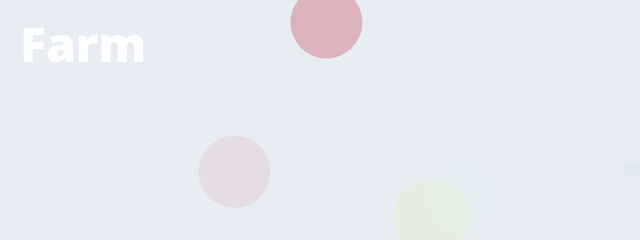
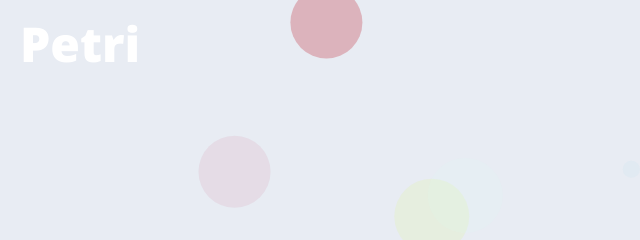
Before and after one commit to rolyatmax/farm, a website: page index.html in a window 1280 px wide. Shown: the top 240 px of the page, 0-640 px from the left. Drawn offline with nearby package versions, Linux system fonts and the light colour scheme.

Commit message:
you are petri now

```diff
--- a/index.html
+++ b/index.html
@@ -2,7 +2,7 @@
 <html>
 <head>
     <meta charset="utf-8">
-    <title>Farm</title>
+    <title>Petri</title>
     <link href='https://fonts.googleapis.com/css?family=Open+Sans:400,800' rel='stylesheet' type='text/css'>
     <link rel="stylesheet" href="css/reset.css">
     <link rel="stylesheet" href="css/style.css">
@@ -10,10 +10,10 @@
 </head>
 <body>
     <div id="wrapper">
-        <header><h1>Farm</h1></header>
+        <header><h1>Petri</h1></header>
     </div>
     <script src="bundle.js"></script>
-    <!-- <script>
+    <script>
         var _gaq = _gaq || [];
         _gaq.push(['_setAccount', 'UA-36884625-1']);
         _gaq.push(['_trackPageview']);
@@ -23,6 +23,6 @@
             ga.src = ('https:' == document.location.protocol ? 'https://ssl' : 'http://www') + '.google-analytics.com/ga.js';
             var s = document.getElementsByTagName('script')[0]; s.parentNode.insertBefore(ga, s);
         })();
-    </script> -->
+    </script>
 </body>
 </html>
--- a/package.json
+++ b/package.json
@@ -1,10 +1,10 @@
 {
-  "name": "farm",
+  "name": "petri",
   "version": "1.0.0",
   "main": "js/main.js",
   "repository": {
     "type": "git",
-    "url": "git+https://github.com/rolyatmax/farm.git"
+    "url": "git+https://github.com/rolyatmax/petri.git"
   },
   "scripts": {
     "build": "webpack",
```
Also changed, not shown: README.md.
